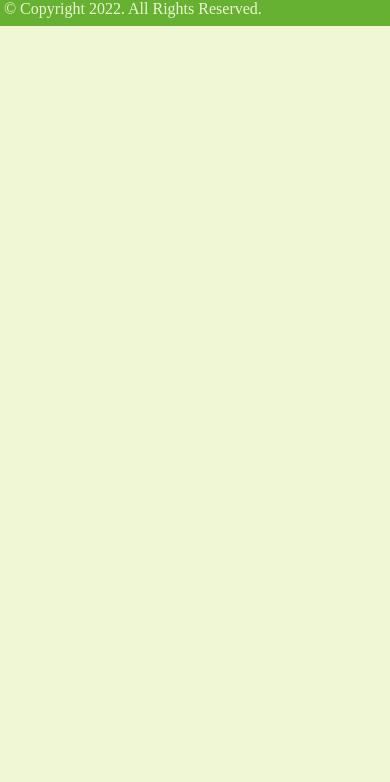
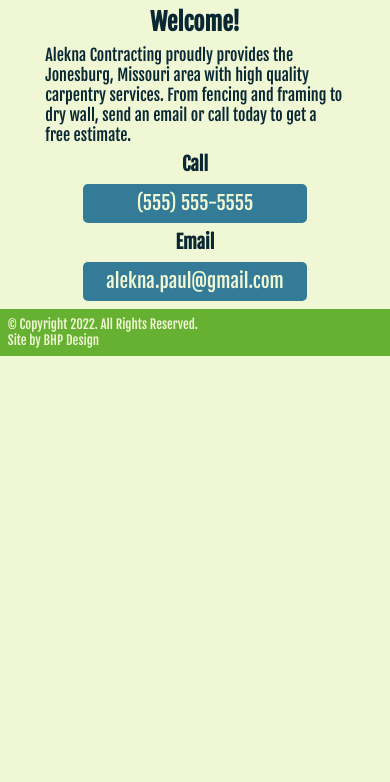
Before and after one commit to bohparker/alekna-contracting-site, a plain HTML site: page index.html in a window 390 px wide. Shown: the part 62-844 px from the top of the page. Drawn offline with Linux system fonts and the light colour scheme.

Commit message:
add welcome to index

```diff
--- a/css/styles.css
+++ b/css/styles.css
@@ -6,7 +6,21 @@
   box-sizing: border-box;
 }
 
+#menu-links a {
+  margin: 0;
+}
+
 /* CONSTANTS */
+#wrapper {
+  width: 100%;
+}
+
+main {
+  display: block;
+  margin: auto;
+  max-width: 900px;
+}
+
 img {
   max-width: 100%;
   display: block;
@@ -17,14 +31,17 @@ header img {
 }
 
 footer {
-  padding: 2% 1%;
+  display: block;
+  font-size: 0.8em;
+  padding: 2% 2%;
+  width: 100%;
 }
 
 /* COLOR THEME */
 body {
   background-color: #F0F7D4;
   color: #092834;
-  font-family: copperplate;
+  font-family: 'Fjalla One', Verdana;
 }
 
 header {
@@ -71,9 +88,10 @@ footer {
 .mobile-nav a.menu-icon {
   display: block;
   position: absolute;
+  margin: 0;
   right: 0;
   top: 0;
-  padding: 2%;
+  padding: 1%;
 }
 
 .menu-icon div {
@@ -81,7 +99,36 @@ footer {
   width: 50px;
 }
 
+/* HOME */
+#welcome {
+  display: block;
+  margin: auto;
+  padding: 2%;
+}
 
+#welcome h2, h3 {
+  text-align: center;
+  margin: 2%;
+}
+
+#welcome p {
+  width: 80%;
+  max-width: 500px;
+  margin: 2% auto;
+}
+
+.tel-link {
+  display: block;
+  margin: auto;
+  text-align: center;
+  font-size: 1.2em;
+  text-decoration: none;
+  padding: 2%;
+  width: 60%;
+  border-radius: 5px;
+  background-color: #347B98;
+  color: #F0F7D4;
+}
 
 /* MEDIA QUERY FOR TABLET */
 @media screen and (min-width: 500px), print {
@@ -120,6 +167,11 @@ footer {
     padding: 0.25em 1.25em;
     font-weight: bold;
   }
+
+  #email-link {
+    text-decoration: none;
+    color: #66B032;
+  }
 }
 
 /* MEDIA QUERY FOR DESKTOP */
--- a/index.html
+++ b/index.html
@@ -10,6 +10,10 @@
   <link rel="icon" type="image/png" sizes="32x32" href="images/favicon.png">
   <link rel="apple-touch-icon" sizes="180x180" href="images/favicon.png">
   <link rel="icon" sizes="192x192" href="images/favicon.png">
+  <!-- GOOGLE FONTS -->
+  <link rel="preconnect" href="https://fonts.googleapis.com">
+  <link rel="preconnect" href="https://fonts.gstatic.com" crossorigin>
+  <link href="https://fonts.googleapis.com/css2?family=Fjalla+One&display=swap" rel="stylesheet">
 </head>
 <body>
 <div id="wrapper">
@@ -40,10 +44,30 @@
     </ul>
   </nav>
 
+  <!-- MAIN -->
+  <main>
+
+    <div id="hero" class="tab-desk">
+      <img src="images/hero.jpg" alt="wooden fence">
+    </div>
+
+    <section id="welcome">
+      <h2>Welcome!</h2>
+      <p>Alekna Contracting proudly provides the Jonesburg, Missouri area with high quality carpentry services. From fencing and framing to dry wall, send an email or call today to get a free estimate.</p>
+      <h3>Call</h3><h3 class="tab-desk">(555) 555-5555</h3>
+      <a class="mobile tel-link" href="tel:5555555555">(555) 555-5555</a>
+      <h3>Email</h3><h3 class="tab-desk"><a id="email-link" href="mailto:alekna.paul@gmail.com">alekna.paul@gmail.com</a></h3>
+      <a class="mobile tel-link" href="mailto:alekna.paul@gmail.com">alekna.paul@gmail.com</a>
+    </section>
+
+
+  </main>
+
   <!-- FOOTER -->
   <footer>
 
     <p>&copy; Copyright 2022. All Rights Reserved.</p>
+    <p>Site by BHP Design</p>
 
   </footer>
 
```
Also changed, not shown: contact.html (+5 -0 lines), services.html (+5 -0 lines), template.html (+5 -0 lines), 2 other files.
